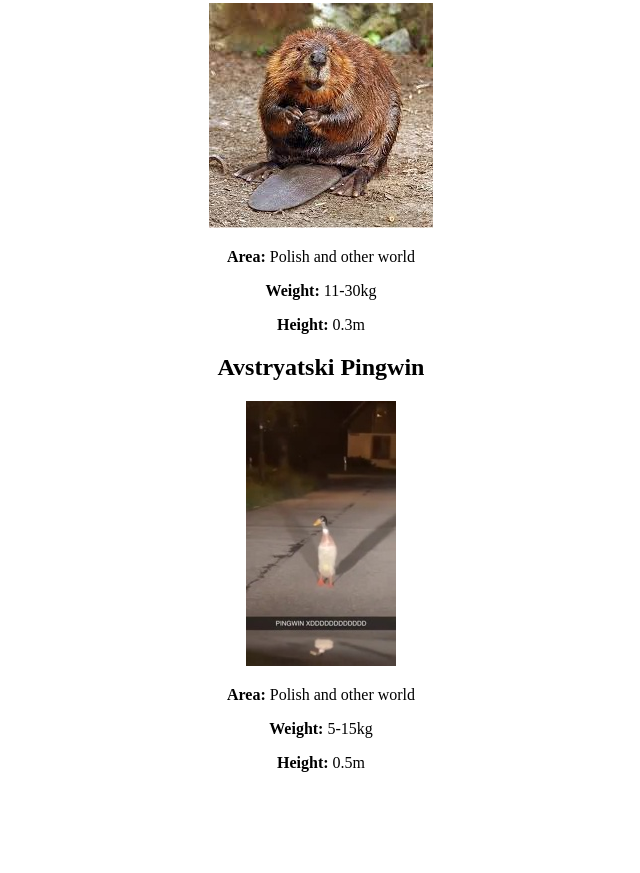
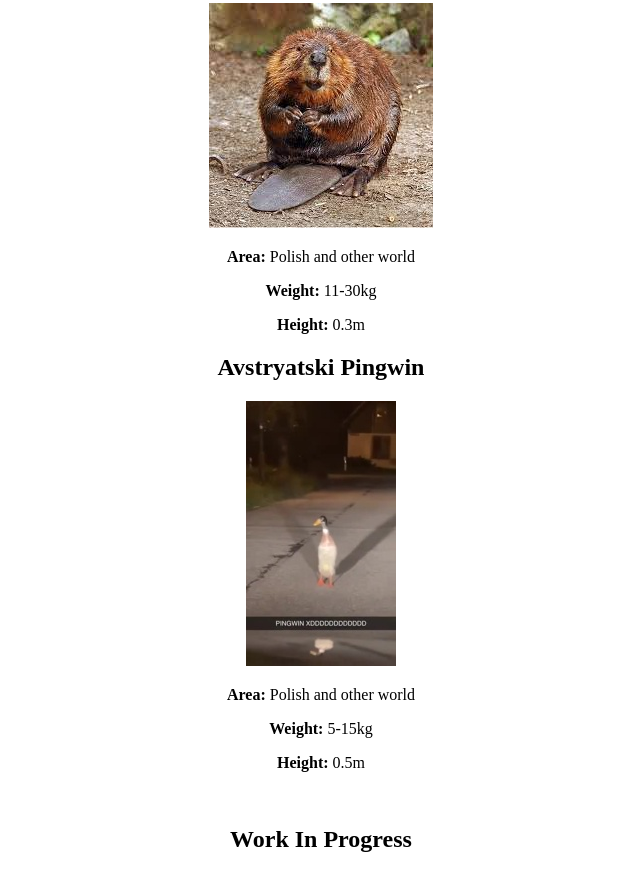
Before and after one commit to StepaKUL/SP, a plain HTML site: page index.html in a window 1280 px wide. Shown: the part 686-1559 px from the top of the page, without its empty margins (319-959 px from the left). Before the commit the page ends 1474 px from the top, so only its background shows below. Drawn offline with Linux system fonts and the light colour scheme.

Commit message:
Project v3

```diff
--- a/index.html
+++ b/index.html
@@ -36,4 +36,8 @@
     <p><b>Area:</b> Polish and other world</p>
     <p><b>Weight:</b> 5-15kg</p>
     <p><b>Height:</b> 0.5m</p>
+
+	<br>
+
+	<h2>Work In Progress</h2>
 </body>
```
